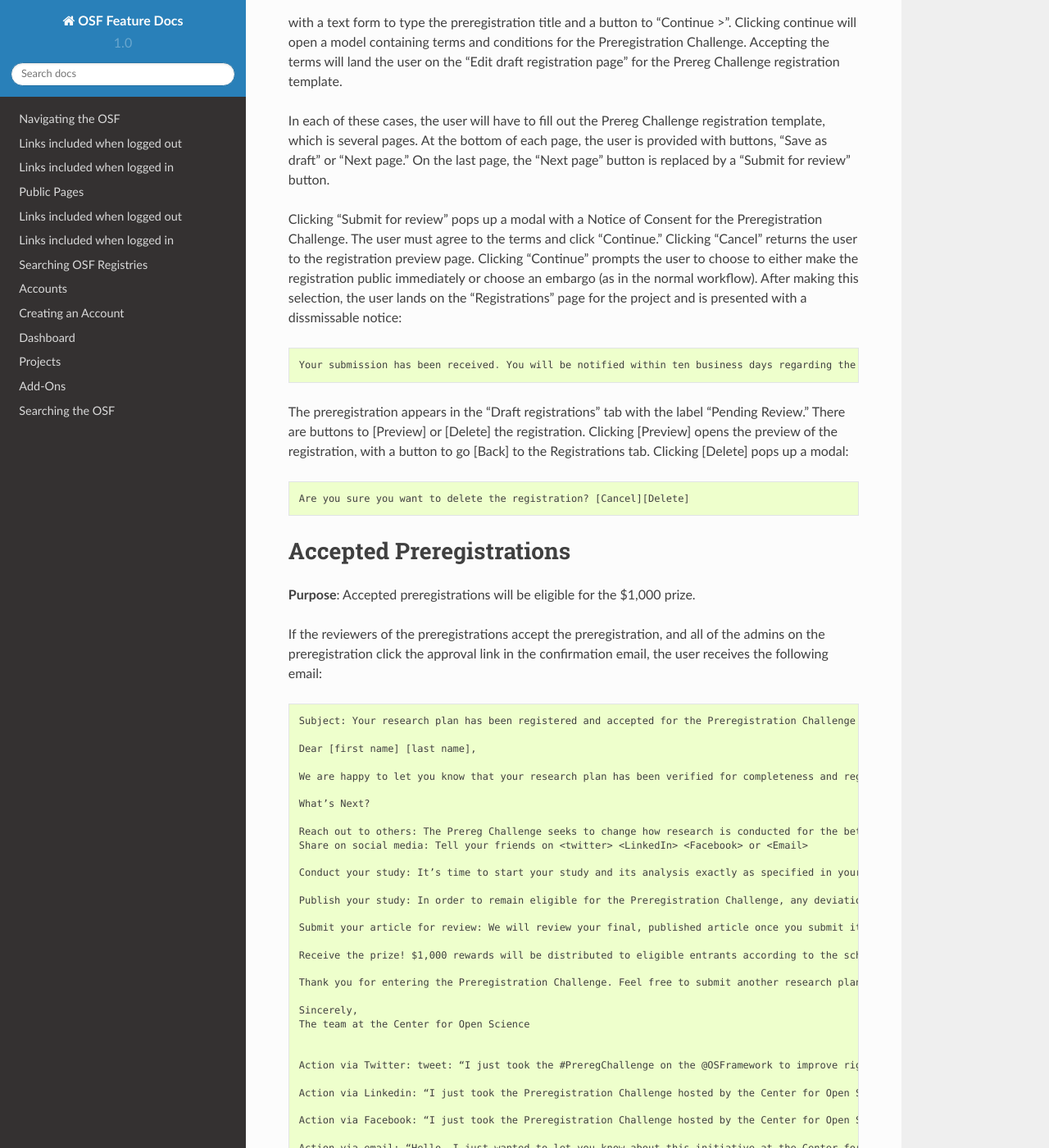
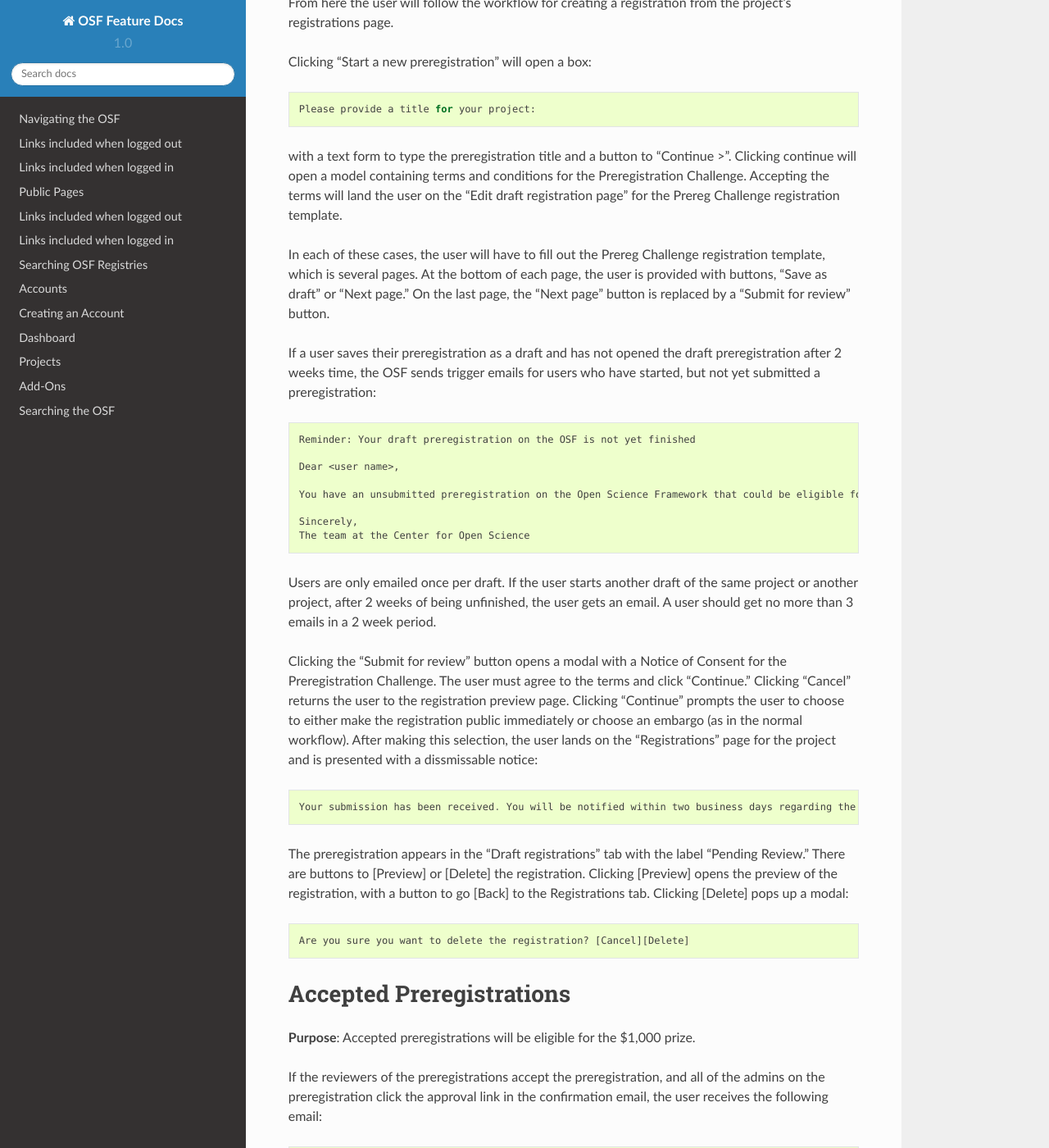
Before and after one commit to CenterForOpenScience/OSFDocs, a Sphinx documentation site: the page built from docs/projects/registrations.rst, in a window 1280 px wide and 1400 px high, scrolled down 5136 px. Shown: the whole window at 82% size. Built offline with Sphinx 7.4.7 and the Read the Docs theme 2.0.0, drawn with Linux system fonts in a browser that asks for light colours; some of the changed text lies outside the part shown.

Commit message:
Added prereg reminder email

```diff
--- a/docs/projects/registrations.rst
+++ b/docs/projects/registrations.rst
@@ -42,11 +42,15 @@ The registration has a watermark in the background that says "read-only" repeate
 
 In the top right of the Registration Overview page is a blue button that reads "View Registration Form." Clicking this button takes the user to a page with a noneditable copy of the user's registration form and their responses.
 
+If the registration does not have wiki content, the Wiki Widget is not included on the Registration Overview page, but it is included in the registration's navigation bar. Clicking the tab takes the user to the "Wiki Home" page with the message::
+
+    Add important information, links, or images here to describe your project.
+
 The Files widget does not allow for editing of file names, reorganization of files, or deletion of files, however. Only
 downloads are permitted. Files are saved within their storage add-ons and OSF Storage, grouped into folders. The folders are
 titled "Archive of [storage add-on]." These folders are collapsed by default.
 
-Moreover, a registration's Recent Actity widget only only shows the original OSF project's activity prior to the creation of the registration. In other words, the registration's Recent Activity widget is a frozen snapshot of the original OSF project's recent activity. Activity related to the registration itself, such as the user's creation of the registration, is only logged into the project's Recent Activity widget and not the registration's.
+Moreover, a registration's Recent Actity widget only shows the original OSF project's activity prior to the creation of the registration. In other words, the registration's Recent Activity widget is a frozen snapshot of the original OSF project's recent activity. Activity related to the registration itself, such as the user's creation of the registration, is only logged into the project's Recent Activity widget and not the registration's.
 
 Activity pertaining to the creation of the registration is logged into the original OSF project's Recent Activity widget:
 
@@ -168,9 +172,22 @@ with a text form to type the preregistration title and a button to "Continue >".
 
 In each of these cases, the user will have to fill out the Prereg Challenge registration template, which is several pages. At the bottom of each page, the user is provided with buttons, "Save as draft" or "Next page." On the last page, the "Next page" button is replaced by a "Submit for review" button.
 
-Clicking "Submit for review" pops up a modal with a Notice of Consent for the Preregistration Challenge. The user must agree to the terms and click "Continue." Clicking "Cancel" returns the user to the registration preview page. Clicking "Continue" prompts the user to choose to either make the registration public immediately or choose an embargo (as in the normal workflow). After making this selection, the user lands on the "Registrations" page for the project and is presented with a dissmissable notice::
+If a user saves their preregistration as a draft and has not opened the draft preregistration after 2 weeks time, the OSF sends trigger emails for users who have started, but not yet submitted a preregistration::
 
-    Your submission has been received. You will be notified within ten business days regarding the status of your submission. If you have questions, you may contact us at prereg@cos.io.
+    Reminder: Your draft preregistration on the OSF is not yet finished
+
+    Dear <user name>,
+
+    You have an unsubmitted preregistration on the Open Science Framework that could be eligible for a $1,000 prize as part of the Prereg Challenge. If you would like this to be considered for a prize, please complete your preregistration <links to prereg draft> from your project <project name> and submit it for review, available on the last page of the preregistration form. This review process is required for a prize and simply checks to make sure the preregistration includes a complete analysis plan. If you have questions about a particular field in the preregistration, you may review the FAQ on the website <links to https://cos.io/prereg/>, email us with a question <links to prereg@cos.io>, or use our free statistical consulting services <links to https://cos.io/our-services/training-services/>. Thank you for using the OSF!
+
+    Sincerely,
+    The team at the Center for Open Science
+
+Users are only emailed once per draft. If the user starts another draft of the same project or another project, after 2 weeks of being unfinished, the user gets an email. A user should get no more than 3 emails in a 2 week period.
+
+Clicking the "Submit for review" button opens a modal with a Notice of Consent for the Preregistration Challenge. The user must agree to the terms and click "Continue." Clicking "Cancel" returns the user to the registration preview page. Clicking "Continue" prompts the user to choose to either make the registration public immediately or choose an embargo (as in the normal workflow). After making this selection, the user lands on the "Registrations" page for the project and is presented with a dissmissable notice::
+
+  Your submission has been received. You will be notified within two business days regarding the status of your submission. If you have questions you may contact us at prereg@cos.io.
 
 The preregistration appears in the "Draft registrations" tab with the label "Pending Review." There are buttons to [Preview] or [Delete] the registration. Clicking [Preview] opens the preview of the registration, with a button to go [Back] to the Registrations tab. Clicking [Delete] pops up a modal::
 
```
